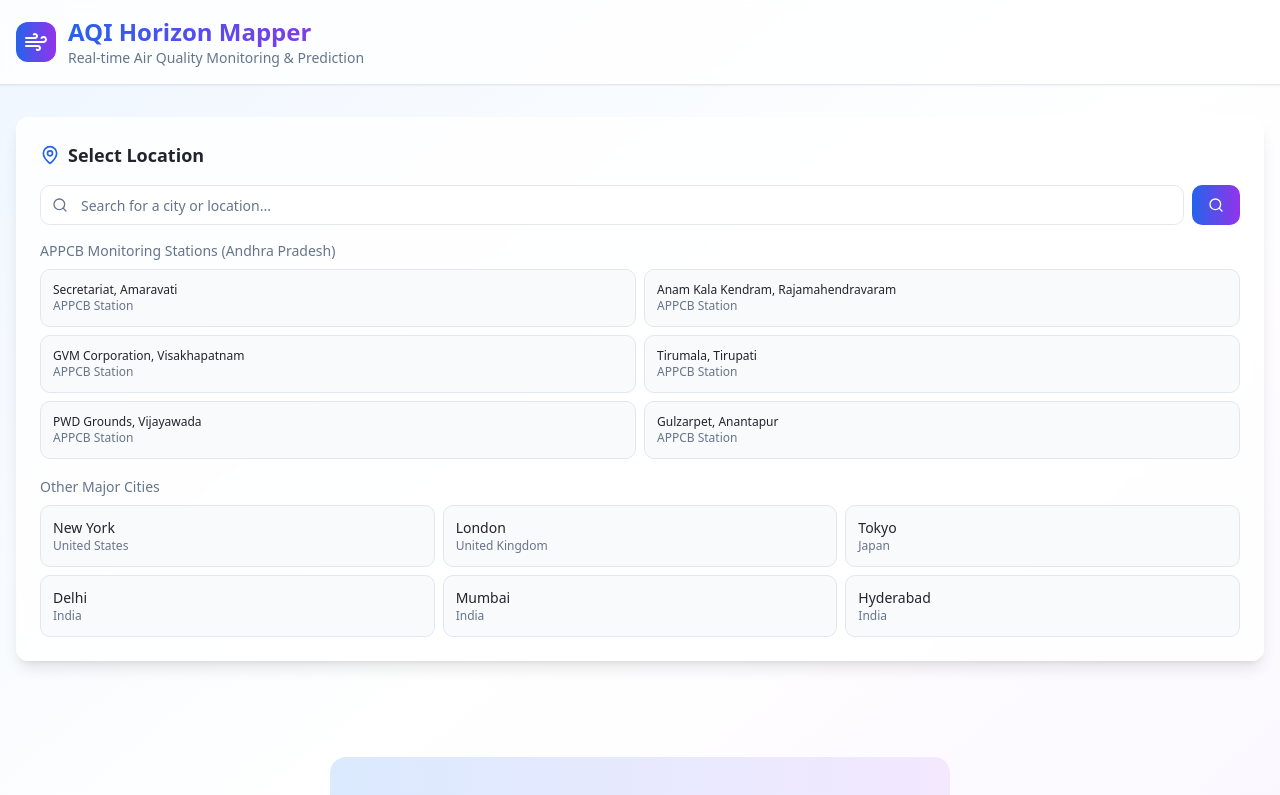
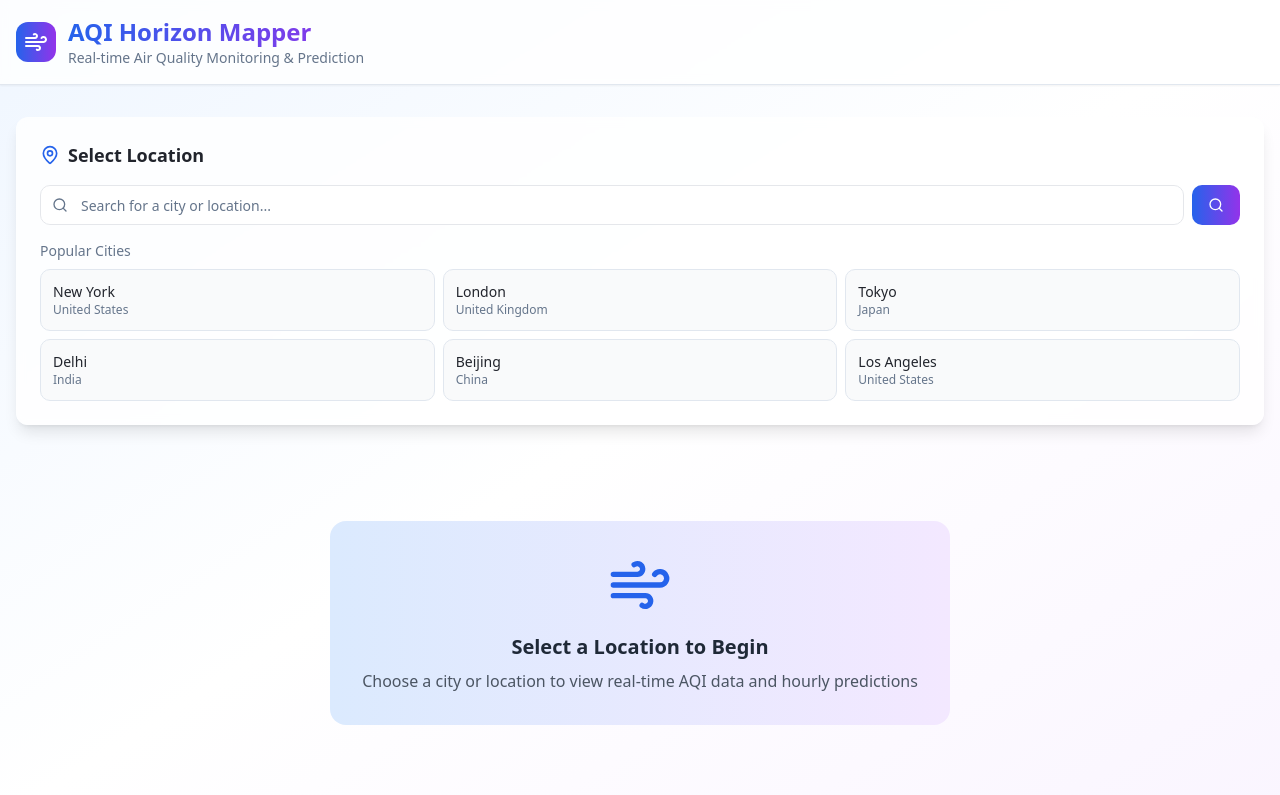
Before and after one commit to Thanush119/aqi-live-tracking, a React (Vite) app: page / in a window 1280 px wide. Shown: the top 795 px of the page. Built offline with nearby package versions, Linux system fonts and the light colour scheme.

Commit message:
Reverted to commit 87f2ba9afc6237f7fc39bb94873c156791cd3c7e

```diff
--- a/src/components/LocationSelector.tsx
+++ b/src/components/LocationSelector.tsx
@@ -13,7 +13,7 @@ interface LocationSelectorProps {
 
 interface City {
   name: string;
-  state: string;
+  country: string;
   lat: number;
   lng: number;
 }
@@ -24,36 +24,19 @@ const LocationSelector = ({ onLocationSelect, isLoading }: LocationSelectorProps
   const [isSearching, setIsSearching] = useState(false);
   const { toast } = useToast();
 
-  // APPCB monitoring stations in Andhra Pradesh
-  const appcbStations: City[] = [
-    { name: 'Secretariat, Amaravati', state: 'Andhra Pradesh', lat: 16.5062, lng: 80.6480 },
-    { name: 'Anam Kala Kendram, Rajamahendravaram', state: 'Andhra Pradesh', lat: 17.0005, lng: 81.7773 },
-    { name: 'GVM Corporation, Visakhapatnam', state: 'Andhra Pradesh', lat: 17.6868, lng: 83.2185 },
-    { name: 'Tirumala, Tirupati', state: 'Andhra Pradesh', lat: 13.6288, lng: 79.4192 },
-    { name: 'PWD Grounds, Vijayawada', state: 'Andhra Pradesh', lat: 16.5062, lng: 80.6480 },
-    { name: 'Gulzarpet, Anantapur', state: 'Andhra Pradesh', lat: 14.6819, lng: 77.6006 },
-    { name: 'Gangineni Cheruvu, Chittoor', state: 'Andhra Pradesh', lat: 13.2172, lng: 79.1003 },
-    { name: 'Vaikuntapuram, Tirupathi', state: 'Andhra Pradesh', lat: 13.6288, lng: 79.4192 },
-    { name: 'Kanuru, Vijayawada', state: 'Andhra Pradesh', lat: 16.5062, lng: 80.6480 },
-    { name: 'Yerramukkapalli, Kadapa', state: 'Andhra Pradesh', lat: 14.4673, lng: 78.8242 },
-    { name: 'HB Colony, Vijayawada', state: 'Andhra Pradesh', lat: 16.5062, lng: 80.6480 },
-    { name: 'Rajiv Gandhi Park, Vijayawada', state: 'Andhra Pradesh', lat: 16.5062, lng: 80.6480 },
-    { name: 'Rajiv Nagar, Vijayawada', state: 'Andhra Pradesh', lat: 16.5062, lng: 80.6480 },
+  // Mock city data - in production, this would come from a geocoding API
+  const mockCities: City[] = [
+    { name: 'New York', country: 'United States', lat: 40.7128, lng: -74.0060 },
+    { name: 'London', country: 'United Kingdom', lat: 51.5074, lng: -0.1278 },
+    { name: 'Tokyo', country: 'Japan', lat: 35.6762, lng: 139.6503 },
+    { name: 'Delhi', country: 'India', lat: 28.7041, lng: 77.1025 },
+    { name: 'Beijing', country: 'China', lat: 39.9042, lng: 116.4074 },
+    { name: 'Los Angeles', country: 'United States', lat: 34.0522, lng: -118.2437 },
+    { name: 'Mumbai', country: 'India', lat: 19.0760, lng: 72.8777 },
+    { name: 'São Paulo', country: 'Brazil', lat: -23.5505, lng: -46.6333 },
+    { name: 'Cairo', country: 'Egypt', lat: 30.0444, lng: 31.2357 },
+    { name: 'Sydney', country: 'Australia', lat: -33.8688, lng: 151.2093 },
   ];
-
-  // Additional major cities for reference
-  const majorCities: City[] = [
-    { name: 'New York', state: 'United States', lat: 40.7128, lng: -74.0060 },
-    { name: 'London', state: 'United Kingdom', lat: 51.5074, lng: -0.1278 },
-    { name: 'Tokyo', state: 'Japan', lat: 35.6762, lng: 139.6503 },
-    { name: 'Delhi', state: 'India', lat: 28.7041, lng: 77.1025 },
-    { name: 'Mumbai', state: 'India', lat: 19.0760, lng: 72.8777 },
-    { name: 'Hyderabad', state: 'India', lat: 17.3850, lng: 78.4867 },
-    { name: 'Chennai', state: 'India', lat: 13.0827, lng: 80.2707 },
-    { name: 'Bangalore', state: 'India', lat: 12.9716, lng: 77.5946 },
-  ];
-
-  const allCities = [...appcbStations, ...majorCities];
 
   const handleSearch = async () => {
     if (!searchQuery.trim()) {
@@ -70,9 +53,9 @@ const LocationSelector = ({ onLocationSelect, isLoading }: LocationSelectorProps
 
     // Simulate API call delay
     setTimeout(() => {
-      const filtered = allCities.filter(city =>
+      const filtered = mockCities.filter(city =>
         city.name.toLowerCase().includes(searchQuery.toLowerCase()) ||
-        city.state.toLowerCase().includes(searchQuery.toLowerCase())
+        city.country.toLowerCase().includes(searchQuery.toLowerCase())
       );
 
       setSearchResults(filtered);
@@ -97,7 +80,7 @@ const LocationSelector = ({ onLocationSelect, isLoading }: LocationSelectorProps
 
     toast({
       title: "Location Selected",
-      description: `Loading AQI data for ${city.name}, ${city.state}`,
+      description: `Loading AQI data for ${city.name}, ${city.country}`,
     });
   };
 
@@ -149,7 +132,7 @@ const LocationSelector = ({ onLocationSelect, isLoading }: LocationSelectorProps
                 <MapPin className="h-4 w-4 text-blue-600" />
                 <div>
                   <div className="font-medium">{city.name}</div>
-                  <div className="text-sm text-muted-foreground">{city.state}</div>
+                  <div className="text-sm text-muted-foreground">{city.country}</div>
                 </div>
               </div>
             </Card>
@@ -157,34 +140,12 @@ const LocationSelector = ({ onLocationSelect, isLoading }: LocationSelectorProps
         </div>
       )}
 
-      {/* APPCB Monitoring Stations */}
+      {/* Popular Cities */}
       {searchResults.length === 0 && !isSearching && (
-        <div className="space-y-4">
         <div className="space-y-2">
-            <h3 className="text-sm font-medium text-muted-foreground">APPCB Monitoring Stations (Andhra Pradesh)</h3>
-            <div className="grid grid-cols-1 md:grid-cols-2 gap-2 max-h-48 overflow-y-auto">
-              {appcbStations.slice(0, 8).map((city, index) => (
-                <Button
-                  key={index}
-                  variant="outline"
-                  size="sm"
-                  onClick={() => handleLocationClick(city)}
-                  disabled={isLoading}
-                  className="justify-start h-auto p-3 text-left hover:bg-blue-50 hover:border-blue-300"
-                >
-                  <div className="text-xs">
-                    <div className="font-medium">{city.name}</div>
-                    <div className="text-muted-foreground">APPCB Station</div>
-                  </div>
-                </Button>
-              ))}
-            </div>
-          </div>
-
-          <div className="space-y-2">
-            <h3 className="text-sm font-medium text-muted-foreground">Other Major Cities</h3>
+          <h3 className="text-sm font-medium text-muted-foreground">Popular Cities</h3>
           <div className="grid grid-cols-2 md:grid-cols-3 gap-2">
-              {majorCities.slice(0, 6).map((city, index) => (
+            {mockCities.slice(0, 6).map((city, index) => (
               <Button
                 key={index}
                 variant="outline"
@@ -195,11 +156,10 @@ const LocationSelector = ({ onLocationSelect, isLoading }: LocationSelectorProps
               >
                 <div>
                   <div className="font-medium">{city.name}</div>
-                    <div className="text-xs text-muted-foreground">{city.state}</div>
+                  <div className="text-xs text-muted-foreground">{city.country}</div>
                 </div>
               </Button>
             ))}
-            </div>
           </div>
         </div>
       )}
--- a/src/components/ui/chart.tsx
+++ b/src/components/ui/chart.tsx
@@ -1,4 +1,3 @@
-
 import * as React from "react"
 import * as RechartsPrimitive from "recharts"
 
@@ -101,22 +100,17 @@ ${colorConfig
 
 const ChartTooltip = RechartsPrimitive.Tooltip
 
-interface ChartTooltipContentProps extends React.ComponentProps<"div"> {
-  active?: boolean
-  payload?: any[]
-  label?: any
+const ChartTooltipContent = React.forwardRef<
+  HTMLDivElement,
+  React.ComponentProps<typeof RechartsPrimitive.Tooltip> &
+    React.ComponentProps<"div"> & {
       hideLabel?: boolean
       hideIndicator?: boolean
       indicator?: "line" | "dot" | "dashed"
       nameKey?: string
       labelKey?: string
-  labelFormatter?: (value: any, payload: any[]) => React.ReactNode
-  formatter?: (value: any, name: any, props: any, index: number, payload: any) => React.ReactNode
-  color?: string
-  labelClassName?: string
     }
-
-const ChartTooltipContent = React.forwardRef<HTMLDivElement, ChartTooltipContentProps>(
+>(
   (
     {
       active,
@@ -192,11 +186,11 @@ const ChartTooltipContent = React.forwardRef<HTMLDivElement, ChartTooltipContent
           {payload.map((item, index) => {
             const key = `${nameKey || item.name || item.dataKey || "value"}`
             const itemConfig = getPayloadConfigFromPayload(config, item, key)
-            const indicatorColor = color || item.payload?.fill || item.color
+            const indicatorColor = color || item.payload.fill || item.color
 
             return (
               <div
-                key={item.dataKey || index}
+                key={item.dataKey}
                 className={cn(
                   "flex w-full flex-wrap items-stretch gap-2 [&>svg]:h-2.5 [&>svg]:w-2.5 [&>svg]:text-muted-foreground",
                   indicator === "dot" && "items-center"
@@ -262,14 +256,14 @@ ChartTooltipContent.displayName = "ChartTooltip"
 
 const ChartLegend = RechartsPrimitive.Legend
 
-interface ChartLegendContentProps extends React.ComponentProps<"div"> {
-  payload?: any[]
-  verticalAlign?: "top" | "bottom"
+const ChartLegendContent = React.forwardRef<
+  HTMLDivElement,
+  React.ComponentProps<"div"> &
+    Pick<RechartsPrimitive.LegendProps, "payload" | "verticalAlign"> & {
       hideIcon?: boolean
       nameKey?: string
     }
-
-const ChartLegendContent = React.forwardRef<HTMLDivElement, ChartLegendContentProps>(
+>(
   (
     { className, hideIcon = false, payload, verticalAlign = "bottom", nameKey },
     ref
```
Lines whose indentation alone changed are shown as unchanged.
